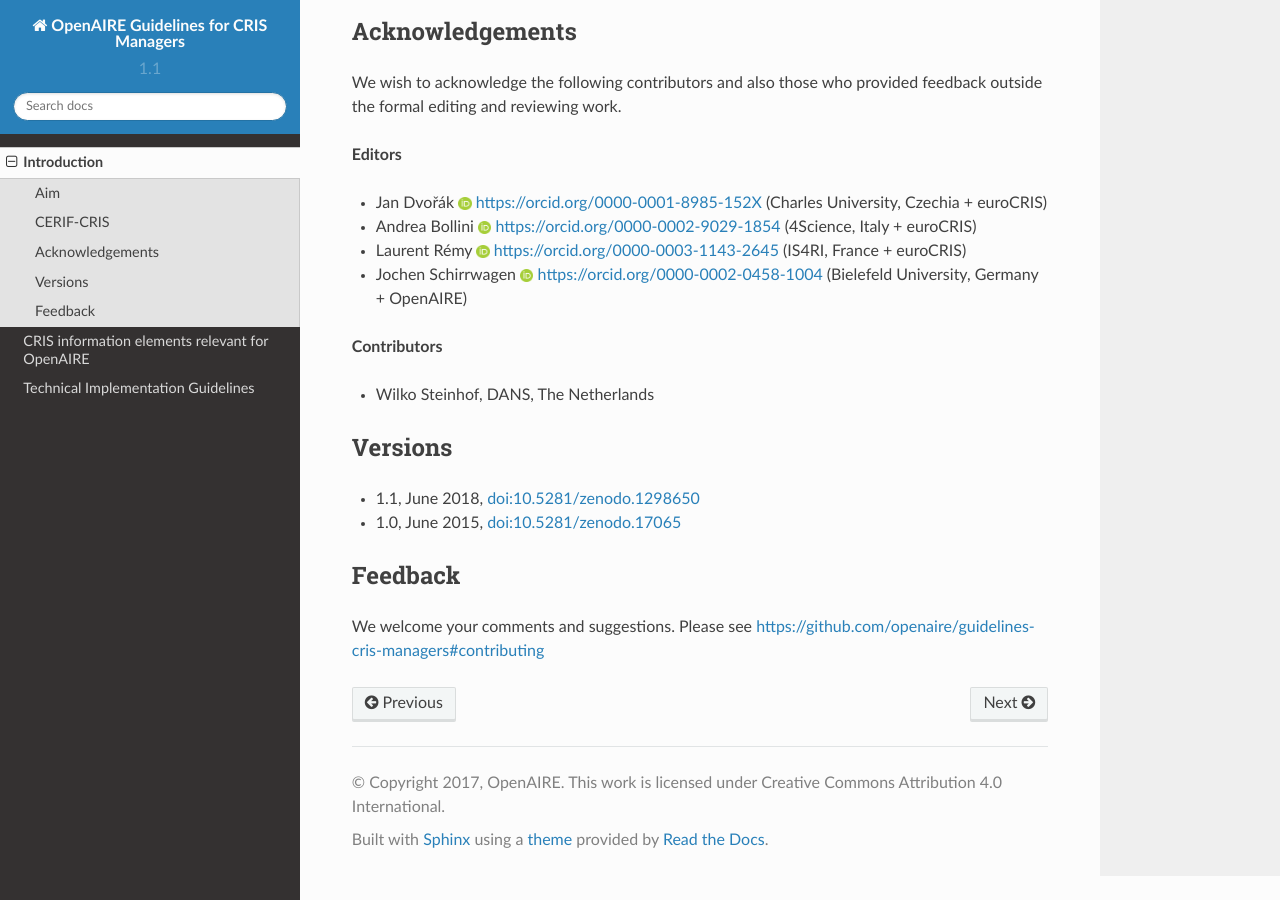
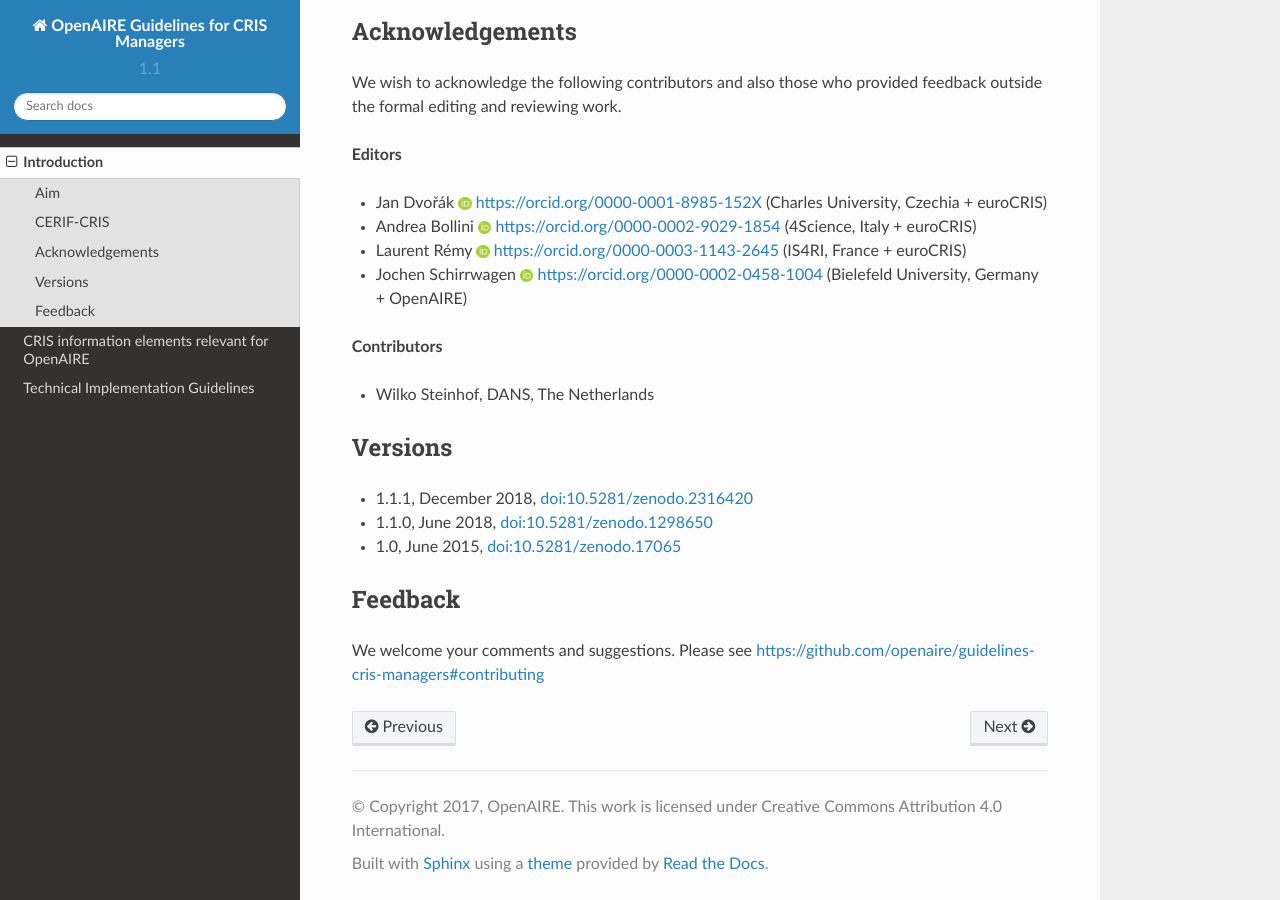
Before and after one commit to openaire/guidelines-cris-managers, a Sphinx documentation site: the page built from docs/introduction.rst, in a window 1280 px wide and 900 px high, scrolled down 713 px. Built offline with Sphinx 7.4.7 and the Read the Docs theme 2.0.0, drawn with Linux system fonts in a browser that asks for light colours.

Commit message:
the 1.1.1 version in the versions list, together with the DOI

```diff
--- a/docs/introduction.rst
+++ b/docs/introduction.rst
@@ -45,7 +45,9 @@
 Versions
 ^^^^^^^^
 
-- 1.1, June 2018, `doi:10.5281/zenodo.1298650 <https://doi.org/10.5281/zenodo.1298650>`_
+- 1.1.1, December 2018, `doi:10.5281/zenodo.2316420 <https://doi.org/10.5281/zenodo.2316420>`_
+
+- 1.1.0, June 2018, `doi:10.5281/zenodo.1298650 <https://doi.org/10.5281/zenodo.1298650>`_
 
 - 1.0, June 2015, `doi:10.5281/zenodo.17065 <https://doi.org/10.5281/zenodo.17065>`_
 
```
